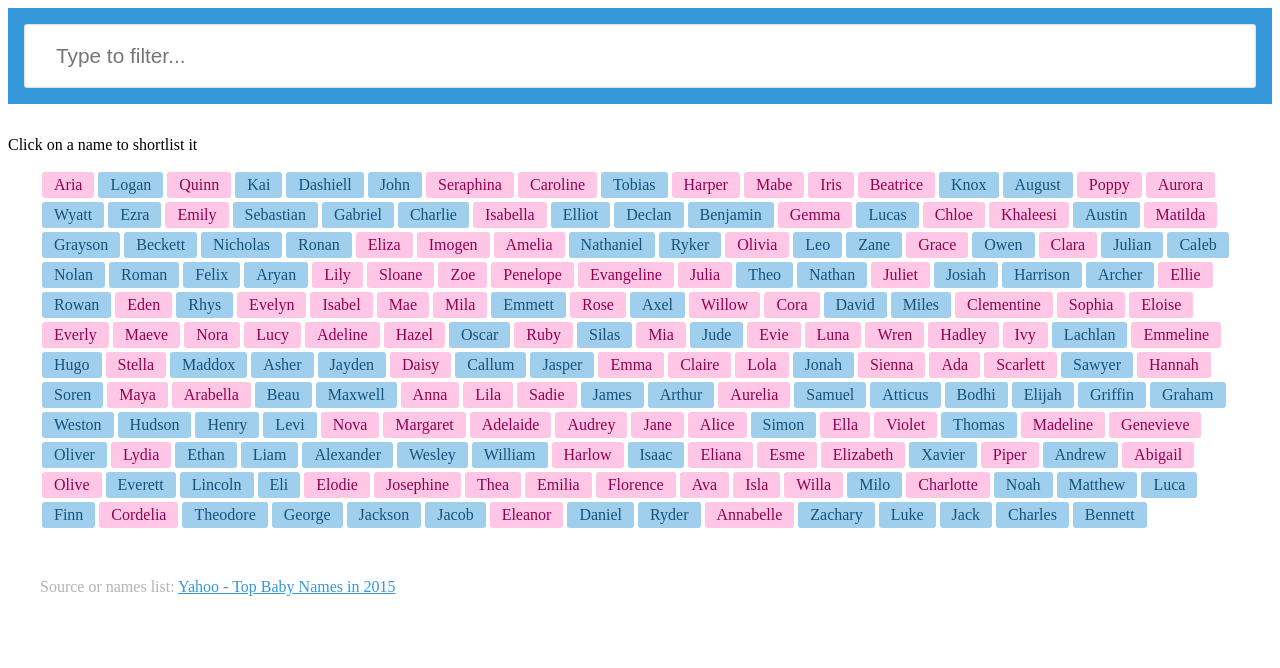
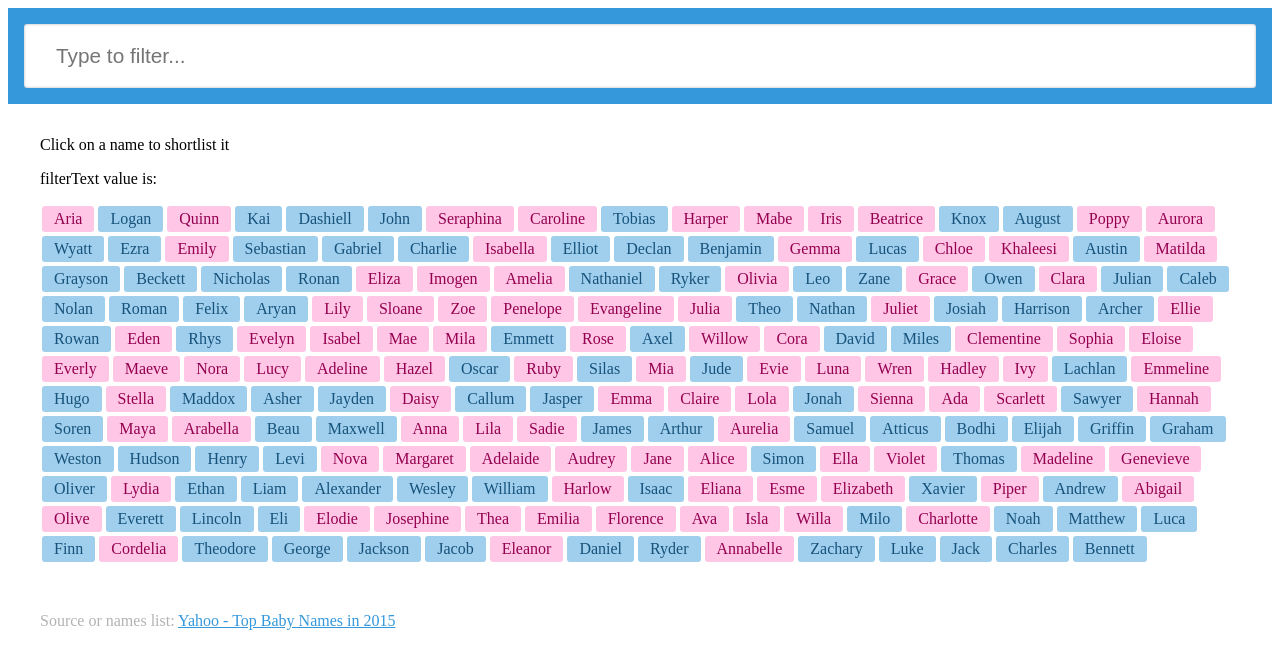
Before and after one commit to dfosco/babynames, a React (Create React App) app: page / in a window 1280 px wide. Shown: the top 668 px of the page. Built offline with nearby package versions, Linux system fonts and the light colour scheme.

Commit message:
Add state

```diff
--- a/src/App.js
+++ b/src/App.js
@@ -7,13 +7,37 @@ import Shortlist from './components/Shortlist'
 
 
 class App extends Component {
+  constructor(props) {
+    super(props)
+    this.state = {
+      filterText: ''
+    }
+  }
+
+  filterUpdate(value) {
+    this.setState({
+      filterText: value
+    })
+  }
+
   render() {
+    console.log('filterText state from parent component: ', this.state.filterText)
     return(
       <div>
-        <Search />
-        <Shortlist />
+        <Search
+          filterText={this.state.filterText}
+          filterUpdate={this.filterUpdate.bind(this)}
+        />
+                       {/* Breaking it down: */}
+                       {/* this. -- gets the context */}
+                       {/* filterUpdate. -- passes down the filterUpdate function */}
+                       {/* bind(this) -- feeds the result back to the context...? */}
         <main>
-          <NamesList data={this.props.data} />
+          <Shortlist />
+          <NamesList
+            data={this.props.data}
+            filterText={this.state.filterText}
+          />
           <Credit />
         </main>
       </div>
--- a/src/components/NamesList.js
+++ b/src/components/NamesList.js
@@ -12,9 +12,12 @@ class NamesList extends Component {
     })
 
     return (
-      <ul>
-        {namesList}
-      </ul>
+      <div>
+        <p>filterText value is: {this.props.filterText}</p>
+        <ul>
+          {namesList}
+        </ul>
+      </div>
     );
   }
 }
--- a/src/components/Search.js
+++ b/src/components/Search.js
@@ -2,8 +2,9 @@ import React, { Component } from 'react'
 
 class Search extends Component {
 
-  filterUpdate() {
+  searchUpdate() {
     const val = this.myValue.value
+    this.props.filterUpdate(val)
     /* Store the changed input value that will be used by the ref */
   }
 
@@ -14,8 +15,8 @@ class Search extends Component {
           <input
             type="text"
             placeholder="Type to filter..."
-            ref={ (value) => this.myValue = value }
-            onChange={this.filterUpdate.bind(this)}
+            ref={ (value) => {this.myValue = value} }
+            onChange={this.searchUpdate.bind(this)}
           />
           { /* ref: Using strings in ref attributes is deprecated, so we pass a callback function that saves the value in itself */ }
           { /* onChange: Bind the event listener to the function that stores the input value */ }
```
Also changed, not shown: 1 other file (tests, documents, lock files or other folders).
